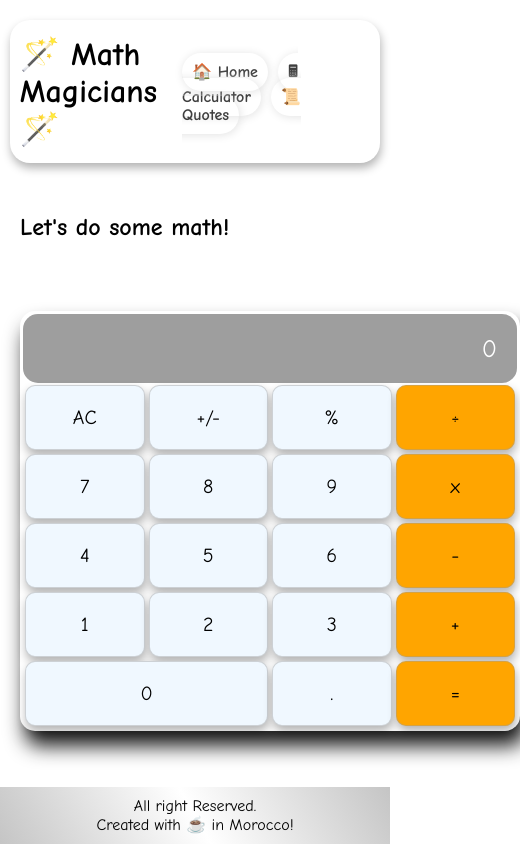
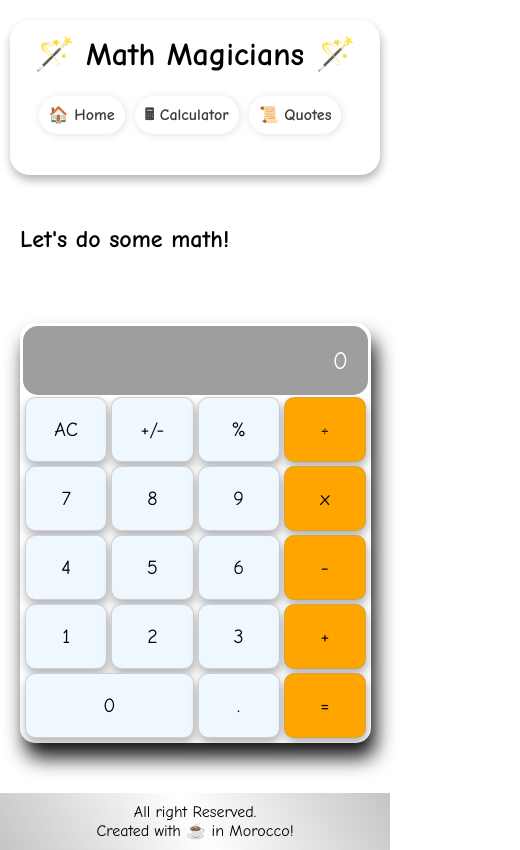
Before and after one commit to Ismailco/math-magicians, a React (Create React App) app: page /calc in a window 390 px wide. Shown: the whole page, 520 px wide, since content can reach past the window. Built offline with nearby package versions, Linux system fonts and the light colour scheme.

Commit message:
Fix Page responsive  - Fix footer to stick to bottom of the page  - Make the calculatore responsive in mobile

```diff
--- a/src/components/CalculatPage.css
+++ b/src/components/CalculatPage.css
@@ -5,6 +5,8 @@
   margin-top: 50px;
   margin-left: 20px;
   margin-right: 20px;
+  margin-bottom: 50px;
+  width: 100vw;
 }
 
 .opening {
@@ -14,7 +16,7 @@
 
 .calculator {
   border: 3px solid transparent;
-  width: 500px;
+  width: 50vw;
 }
 
 @media screen and (max-width: 700px) {
@@ -24,5 +26,6 @@
 
   .calculator {
     margin-top: 70px;
+    width: 90vw;
   }
 }
--- a/src/components/Footer.css
+++ b/src/components/Footer.css
@@ -11,7 +11,6 @@
   text-align: center;
   padding: 10px;
   background: linear-gradient(60deg, rgba(62, 62, 62, 0.3), #fff, rgba(62, 62, 62, 0.3));
-  bottom: 0;
   position: absolute;
   width: 100%;
 }
--- a/src/components/Footer.js
+++ b/src/components/Footer.js
@@ -3,7 +3,7 @@ import React from 'react';
 
 function Footer() {
   return (
-    <div className="footer">
+    <div className="footer" data-role="footer" data-position="fixed">
       <p className="copy">
         All right Reserved.
         <br />
--- a/src/components/Header.css
+++ b/src/components/Header.css
@@ -41,3 +41,15 @@
 .nav-link:active {
   box-shadow: 1px 1px 10px rgb(53, 53, 53);
 }
+
+@media only screen and (max-width: 700px) {
+  .header {
+    flex-direction: column;
+    justify-content: center;
+    align-items: center;
+  }
+
+  .nav {
+    margin: 30px 1px;
+  }
+}
--- a/src/components/Home.css
+++ b/src/components/Home.css
@@ -9,6 +9,10 @@
   margin-top: 10px;
 }
 
+.page-content {
+  height: max-content;
+}
+
 .paragraph {
   margin-top: 30px;
   line-height: 1.5em;
--- a/src/components/Home.js
+++ b/src/components/Home.js
@@ -5,9 +5,11 @@ function HomePage() {
   return (
     <div className="home-page">
       <h2 className="headline">Welcome Math Magicians!</h2>
-      <p className="paragraph">Mathematics (from Ancient Greek μάθημα (máthēma) &apos;knowledge, study, learning&apos;) is an area of knowledge, which includes the study of such topics as numbers, formulas and related structures, shapes and spaces in which they are contained, and quantities and their changes. There is no general consensus about its exact scope or epistemological status.</p>
-      <p className="paragraph">Most of mathematical activity consists of discovering and proving (by pure reasoning) properties of abstract objects. These objects are either abstractions from nature (such as natural numbers or lines), or (in modern mathematics) abstract entities of which certain properties, called axioms, are stipulated. A proof consists of a succession of applications of some deductive rules to already known results, including previously proved theorems, axioms and (in case of abstraction from nature) some basic properties that are considered as true starting points of the theory under consideration. The result of a proof is called a theorem.</p>
-      <p className="paragraph">Mathematics is essential in many fields, including natural sciences, engineering, medicine, finance, computer science and social sciences. Some areas of mathematics, such as statistics and game theory, are developed in direct correlation with their applications, and are often grouped under the name of applied mathematics. Other mathematical areas are developed independently from any application (and are therefore called pure mathematics), but practical applications are often discovered later.[8][9] A fitting example is the problem of integer factorization, which goes back to Euclid, but which had no practical application before its use in the RSA cryptosystem (for the security of computer networks).</p>
+      <div className="page-content">
+        <p className="paragraph">Mathematics (from Ancient Greek μάθημα (máthēma) &apos;knowledge, study, learning&apos;) is an area of knowledge, which includes the study of such topics as numbers, formulas and related structures, shapes and spaces in which they are contained, and quantities and their changes. There is no general consensus about its exact scope or epistemological status.</p>
+        <p className="paragraph">Most of mathematical activity consists of discovering and proving (by pure reasoning) properties of abstract objects. These objects are either abstractions from nature (such as natural numbers or lines), or (in modern mathematics) abstract entities of which certain properties, called axioms, are stipulated. A proof consists of a succession of applications of some deductive rules to already known results, including previously proved theorems, axioms and (in case of abstraction from nature) some basic properties that are considered as true starting points of the theory under consideration. The result of a proof is called a theorem.</p>
+        <p className="paragraph">Mathematics is essential in many fields, including natural sciences, engineering, medicine, finance, computer science and social sciences. Some areas of mathematics, such as statistics and game theory, are developed in direct correlation with their applications, and are often grouped under the name of applied mathematics. Other mathematical areas are developed independently from any application (and are therefore called pure mathematics), but practical applications are often discovered later.[8][9] A fitting example is the problem of integer factorization, which goes back to Euclid, but which had no practical application before its use in the RSA cryptosystem (for the security of computer networks).</p>
+      </div>
     </div>
   );
 }
--- a/src/components/Quotes.css
+++ b/src/components/Quotes.css
@@ -1,3 +1,7 @@
+.quotes-page {
+  height: 60vh;
+}
+
 .quote {
   width: 90%;
   margin: 100px auto;
```
